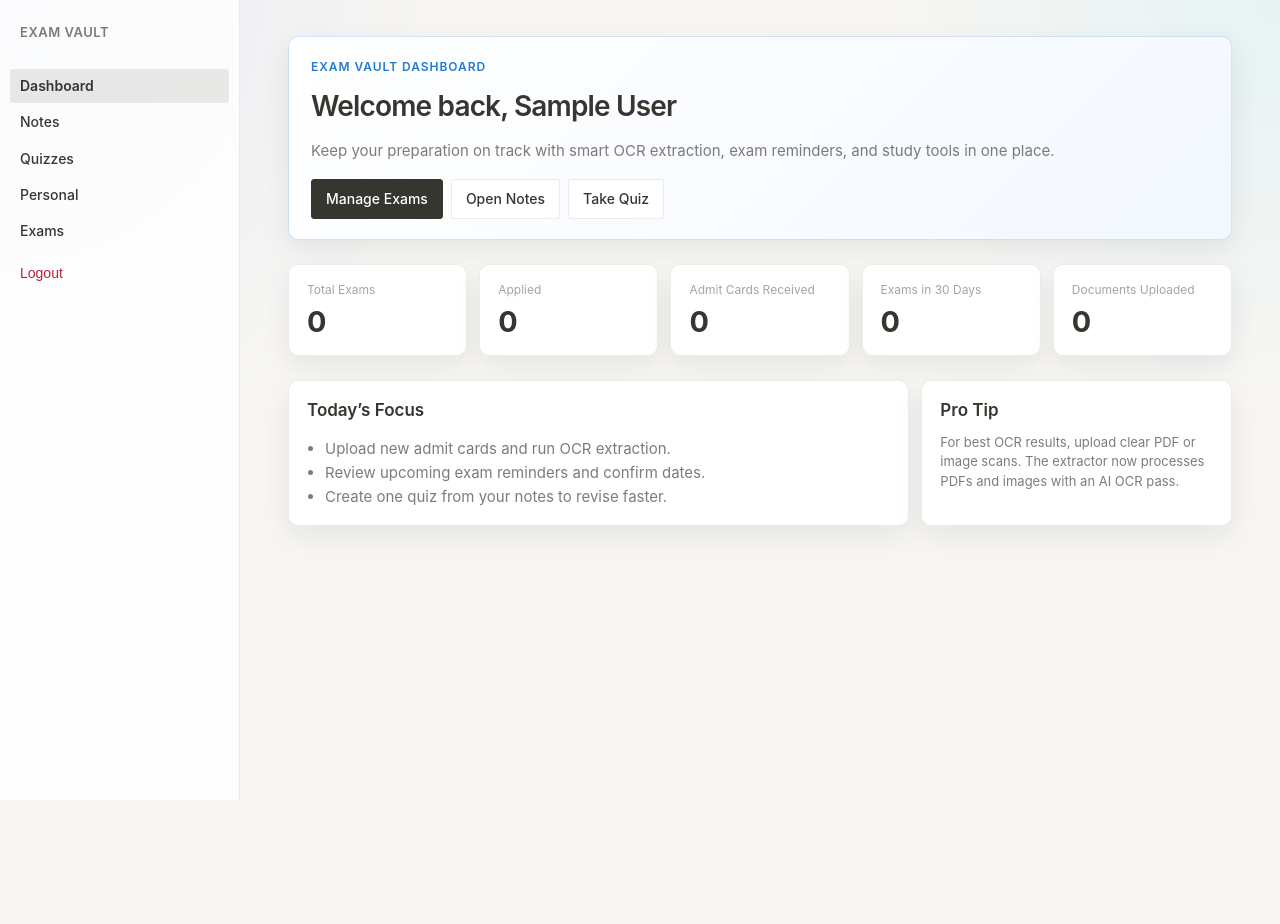
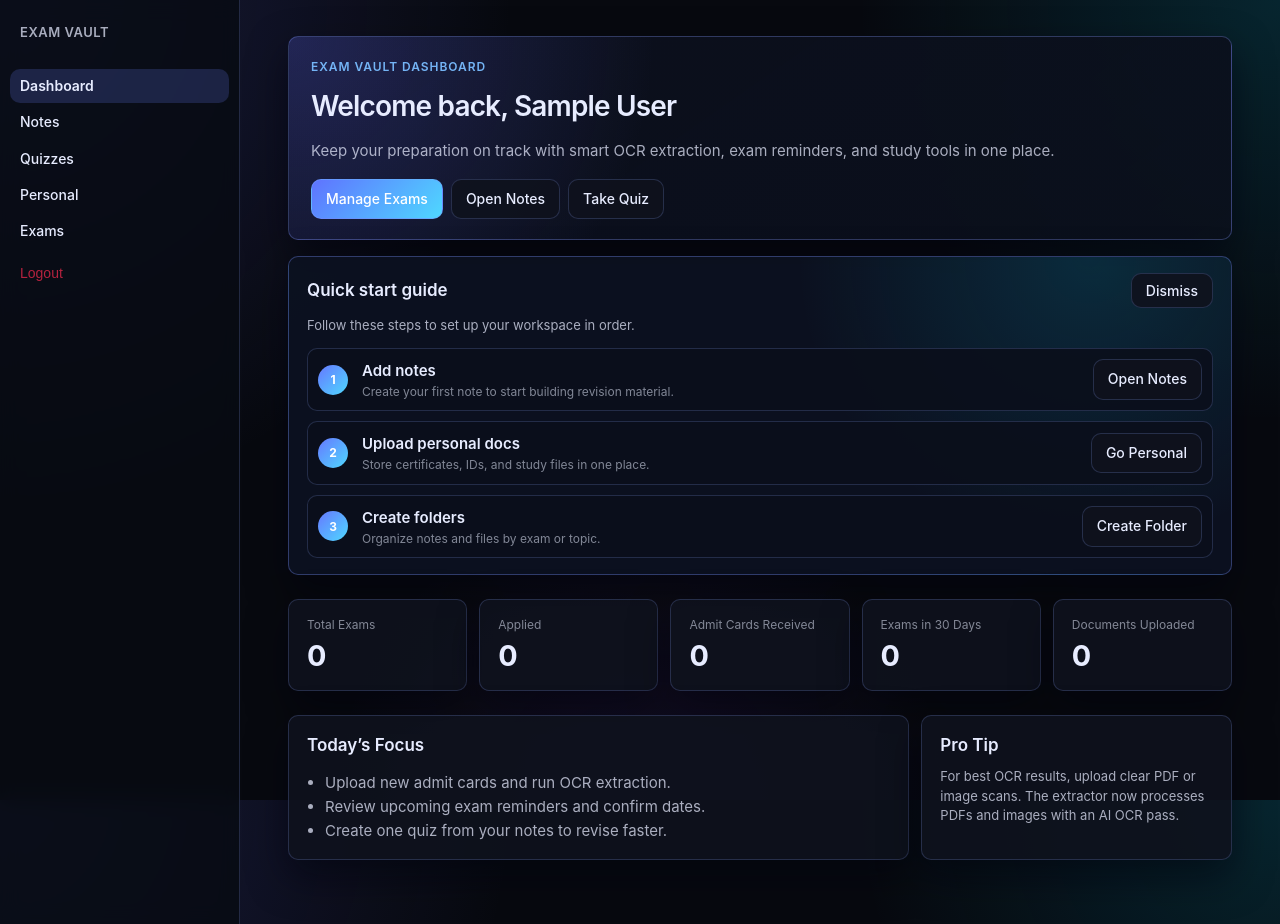
Before and after one commit to BiswajeetRaut/exam_vault, a Next.js app: page /dashboard in a window 1280 px wide. Before the commit the page ends 800 px from the top, so only its background shows below. Built offline with nearby package versions, Linux system fonts and the light colour scheme; no server answers; the database is empty; sample sign-in values are in the browser's storage.

Commit message:
Revamp dashboard UI with dark gradients and notes search

```diff
--- a/app/dashboard/page.tsx
+++ b/app/dashboard/page.tsx
@@ -6,6 +6,7 @@ import Link from "next/link"
 import { useEffect, useMemo, useState } from "react"
 import { collection, getDocs, query, where } from "firebase/firestore"
 import { db } from "@/lib/firebase"
+import { motion } from "framer-motion"
 
 type DashboardStats = {
   totalExams: number
@@ -13,6 +14,11 @@ type DashboardStats = {
   admitCards: number
   upcomingExams: number
   totalFiles: number
+}
+
+type ExamRecord = {
+  status?: string
+  examDate?: Date | string | { toDate?: () => Date } | null
 }
 
 export default function Dashboard() {
@@ -26,6 +32,7 @@ export default function Dashboard() {
     totalFiles: 0,
   })
   const [statsLoading, setStatsLoading] = useState(true)
+  const [showGuide, setShowGuide] = useState(true)
 
   useEffect(() => {
     if (!loading && !user) {
@@ -44,7 +51,7 @@ export default function Dashboard() {
       )
 
       const now = new Date()
-      const exams = examsSnap.docs.map((doc) => doc.data() as any)
+      const exams = examsSnap.docs.map((doc) => doc.data() as ExamRecord)
       const next30Days = new Date(now)
       next30Days.setDate(next30Days.getDate() + 30)
 
@@ -88,7 +95,12 @@ export default function Dashboard() {
 
   return (
     <div className="page-wide dashboard-overview">
-      <div className="dashboard-hero card card-pad-5">
+      <motion.div
+        initial={{ opacity: 0, y: 14 }}
+        animate={{ opacity: 1, y: 0 }}
+        transition={{ duration: 0.45, ease: "easeOut" }}
+        className="dashboard-hero card card-pad-5"
+      >
         <p className="dashboard-kicker">Exam Vault Dashboard</p>
         <h1 className="page-title dashboard-hero-title">{welcomeMessage}</h1>
         <p className="text-muted">
@@ -100,7 +112,50 @@ export default function Dashboard() {
           <Link href="/dashboard/notes" className="btn">Open Notes</Link>
           <Link href="/dashboard/quizzes" className="btn">Take Quiz</Link>
         </div>
-      </div>
+      </motion.div>
+
+      {showGuide && (
+        <motion.div
+          initial={{ opacity: 0, y: 14 }}
+          animate={{ opacity: 1, y: 0 }}
+          transition={{ delay: 0.15, duration: 0.45 }}
+          className="card card-pad-4 mt-4 onboarding-panel"
+        >
+          <div className="flex-between">
+            <h2 className="section-title">Quick start guide</h2>
+            <button type="button" className="btn" onClick={() => setShowGuide(false)}>
+              Dismiss
+            </button>
+          </div>
+          <p className="text-sm mt-2">Follow these steps to set up your workspace in order.</p>
+          <div className="onboarding-grid mt-3">
+            <motion.div className="onboarding-step" initial={{ opacity: 0, x: -8 }} animate={{ opacity: 1, x: 0 }} transition={{ delay: 0.2 }}>
+              <span>1</span>
+              <div>
+                <p className="font-semibold">Add notes</p>
+                <p className="text-xs">Create your first note to start building revision material.</p>
+              </div>
+              <Link href="/dashboard/notes" className="btn">Open Notes</Link>
+            </motion.div>
+            <motion.div className="onboarding-step" initial={{ opacity: 0, x: -8 }} animate={{ opacity: 1, x: 0 }} transition={{ delay: 0.35 }}>
+              <span>2</span>
+              <div>
+                <p className="font-semibold">Upload personal docs</p>
+                <p className="text-xs">Store certificates, IDs, and study files in one place.</p>
+              </div>
+              <Link href="/dashboard/personal" className="btn">Go Personal</Link>
+            </motion.div>
+            <motion.div className="onboarding-step" initial={{ opacity: 0, x: -8 }} animate={{ opacity: 1, x: 0 }} transition={{ delay: 0.5 }}>
+              <span>3</span>
+              <div>
+                <p className="font-semibold">Create folders</p>
+                <p className="text-xs">Organize notes and files by exam or topic.</p>
+              </div>
+              <Link href="/dashboard/personal" className="btn">Create Folder</Link>
+            </motion.div>
+          </div>
+        </motion.div>
+      )}
 
       <div className="dashboard-stat-grid mt-6">
         <div className="card card-pad-4">
--- a/app/globals.css
+++ b/app/globals.css
@@ -1,19 +1,19 @@
-/* —— Notion-adjacent tokens (plain CSS) —— */
+/* —— Vercel-inspired dark tokens —— */
 :root {
-  --nv-bg: #f7f6f3;
-  --nv-surface: #ffffff;
-  --nv-text: #37352f;
-  --nv-text-muted: rgba(55, 53, 47, 0.65);
-  --nv-text-faint: rgba(55, 53, 47, 0.45);
-  --nv-border: rgba(55, 53, 47, 0.09);
-  --nv-hover: rgba(55, 53, 47, 0.06);
-  --nv-active: rgba(55, 53, 47, 0.1);
-  --nv-link: #37352f;
-  --nv-accent: #0b6bcb;
-  --nv-radius: 3px;
-  --nv-shadow: 0 1px 2px rgba(15, 15, 15, 0.04);
-  --nv-shadow-soft: 0 10px 28px rgba(12, 22, 44, 0.08);
-  --nv-accent-soft: rgba(11, 107, 203, 0.12);
+  --nv-bg: #07090f;
+  --nv-surface: rgba(15, 18, 29, 0.9);
+  --nv-text: #e7ecff;
+  --nv-text-muted: rgba(231, 236, 255, 0.72);
+  --nv-text-faint: rgba(231, 236, 255, 0.54);
+  --nv-border: rgba(140, 163, 255, 0.2);
+  --nv-hover: rgba(108, 130, 255, 0.13);
+  --nv-active: rgba(108, 130, 255, 0.2);
+  --nv-link: #cad7ff;
+  --nv-accent: #6d83ff;
+  --nv-radius: 10px;
+  --nv-shadow: 0 1px 2px rgba(2, 4, 10, 0.6);
+  --nv-shadow-soft: 0 16px 38px rgba(2, 4, 14, 0.55);
+  --nv-accent-soft: rgba(109, 131, 255, 0.2);
   --nv-font: ui-sans-serif, -apple-system, BlinkMacSystemFont, "Segoe UI",
     Helvetica, "Apple Color Emoji", Arial, sans-serif;
 }
@@ -31,8 +31,9 @@ html {
 body {
   min-height: 100%;
   background:
-    radial-gradient(circle at 0% 0%, rgba(80, 107, 255, 0.08), transparent 30%),
-    radial-gradient(circle at 100% 0%, rgba(0, 194, 255, 0.07), transparent 26%),
+    radial-gradient(circle at 0% 0%, rgba(99, 102, 241, 0.2), transparent 34%),
+    radial-gradient(circle at 100% 0%, rgba(6, 182, 212, 0.16), transparent 28%),
+    radial-gradient(circle at 50% 100%, rgba(124, 58, 237, 0.11), transparent 30%),
     var(--nv-bg);
   font-family: var(--nv-font);
   color: var(--nv-text);
@@ -62,8 +63,8 @@ body {
 .sidebar {
   width: 240px;
   flex-shrink: 0;
-  background: rgba(255, 255, 255, 0.8);
-  backdrop-filter: blur(8px);
+  background: rgba(8, 11, 19, 0.82);
+  backdrop-filter: blur(10px);
   border-right: 1px solid var(--nv-border);
   padding: 16px 10px;
 }
@@ -120,7 +121,10 @@ body {
   align-items: center;
   justify-content: center;
   padding: 24px;
-  background: var(--nv-bg);
+  background:
+    radial-gradient(circle at 15% 15%, rgba(99, 102, 241, 0.24), transparent 35%),
+    radial-gradient(circle at 80% 10%, rgba(6, 182, 212, 0.18), transparent 26%),
+    var(--nv-bg);
 }
 
 .login-panel {
@@ -316,21 +320,21 @@ a.btn {
 }
 
 .btn-primary {
-  background: var(--nv-text);
-  color: #fff;
-  border-color: var(--nv-text);
+  background: linear-gradient(135deg, #5f73ff 0%, #4fd8ff 100%);
+  color: #ffffff;
+  border-color: rgba(117, 155, 255, 0.5);
 }
 
 .btn-primary:hover {
-  background: #1a1917;
-  border-color: #1a1917;
+  background: linear-gradient(135deg, #6f84ff 0%, #62ddff 100%);
+  border-color: rgba(117, 155, 255, 0.62);
 }
 
 .btn-dark {
   width: 100%;
-  background: var(--nv-text);
+  background: linear-gradient(135deg, #5f73ff 0%, #4fd8ff 100%);
   color: #fff;
-  border-color: var(--nv-text);
+  border-color: rgba(117, 155, 255, 0.5);
   padding: 10px 16px;
 }
 
@@ -476,7 +480,7 @@ a.btn {
 
 .input:focus {
   outline: none;
-  border-color: rgba(43, 73, 255, 0.35);
+  border-color: rgba(109, 131, 255, 0.6);
   box-shadow: 0 0 0 3px var(--nv-accent-soft);
 }
 
@@ -747,15 +751,17 @@ a.btn {
 }
 
 .dashboard-hero {
-  background: linear-gradient(135deg, #ffffff 0%, #f3f8ff 100%);
-  border-color: rgba(11, 107, 203, 0.18);
+  background:
+    radial-gradient(circle at 0% 0%, rgba(99, 102, 241, 0.26), transparent 38%),
+    linear-gradient(145deg, rgba(12, 16, 30, 0.96) 0%, rgba(11, 16, 28, 0.9) 100%);
+  border-color: rgba(134, 156, 255, 0.3);
 }
 
 .dashboard-kicker {
   font-size: 12px;
   letter-spacing: 0.08em;
   text-transform: uppercase;
-  color: rgba(11, 107, 203, 0.9);
+  color: rgba(121, 189, 255, 0.95);
   font-weight: 600;
   margin-bottom: 8px;
 }
@@ -789,6 +795,56 @@ a.btn {
   color: var(--nv-text-muted);
 }
 
+.search-wrap {
+  position: sticky;
+  top: 0;
+  z-index: 5;
+  margin-bottom: 16px;
+  backdrop-filter: blur(6px);
+}
+
+.notes-search-input {
+  margin-bottom: 0;
+  border-radius: 12px;
+  padding: 10px 12px;
+}
+
+.onboarding-panel {
+  border-color: rgba(120, 144, 255, 0.34);
+  background:
+    radial-gradient(circle at 85% 0%, rgba(6, 182, 212, 0.16), transparent 34%),
+    rgba(13, 18, 33, 0.92);
+}
+
+.onboarding-grid {
+  display: grid;
+  gap: 10px;
+}
+
+.onboarding-step {
+  display: grid;
+  grid-template-columns: 32px 1fr auto;
+  align-items: center;
+  gap: 12px;
+  border: 1px solid var(--nv-border);
+  border-radius: 10px;
+  padding: 10px;
+  background: rgba(11, 15, 27, 0.9);
+}
+
+.onboarding-step span {
+  display: inline-flex;
+  align-items: center;
+  justify-content: center;
+  width: 30px;
+  height: 30px;
+  border-radius: 999px;
+  font-size: 12px;
+  font-weight: 700;
+  background: linear-gradient(135deg, #6678ff 0%, #4fd8ff 100%);
+  color: #fff;
+}
+
 @media (max-width: 1120px) {
   .dashboard-stat-grid {
     grid-template-columns: repeat(3, minmax(0, 1fr));
```
Also changed, not shown: app/dashboard/notes/page.tsx (+30 -5 lines), components/NotesExplorer.tsx (+56 -16 lines).
